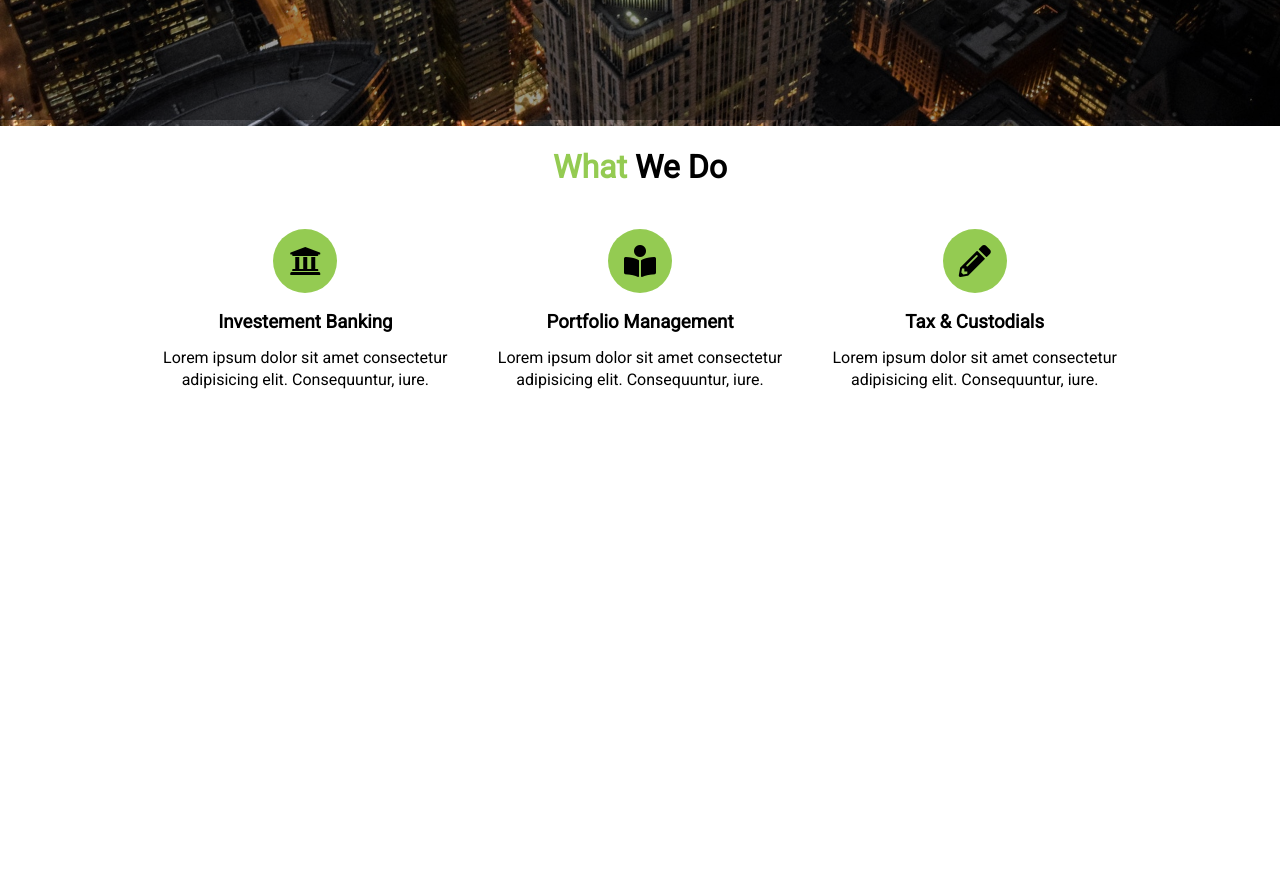
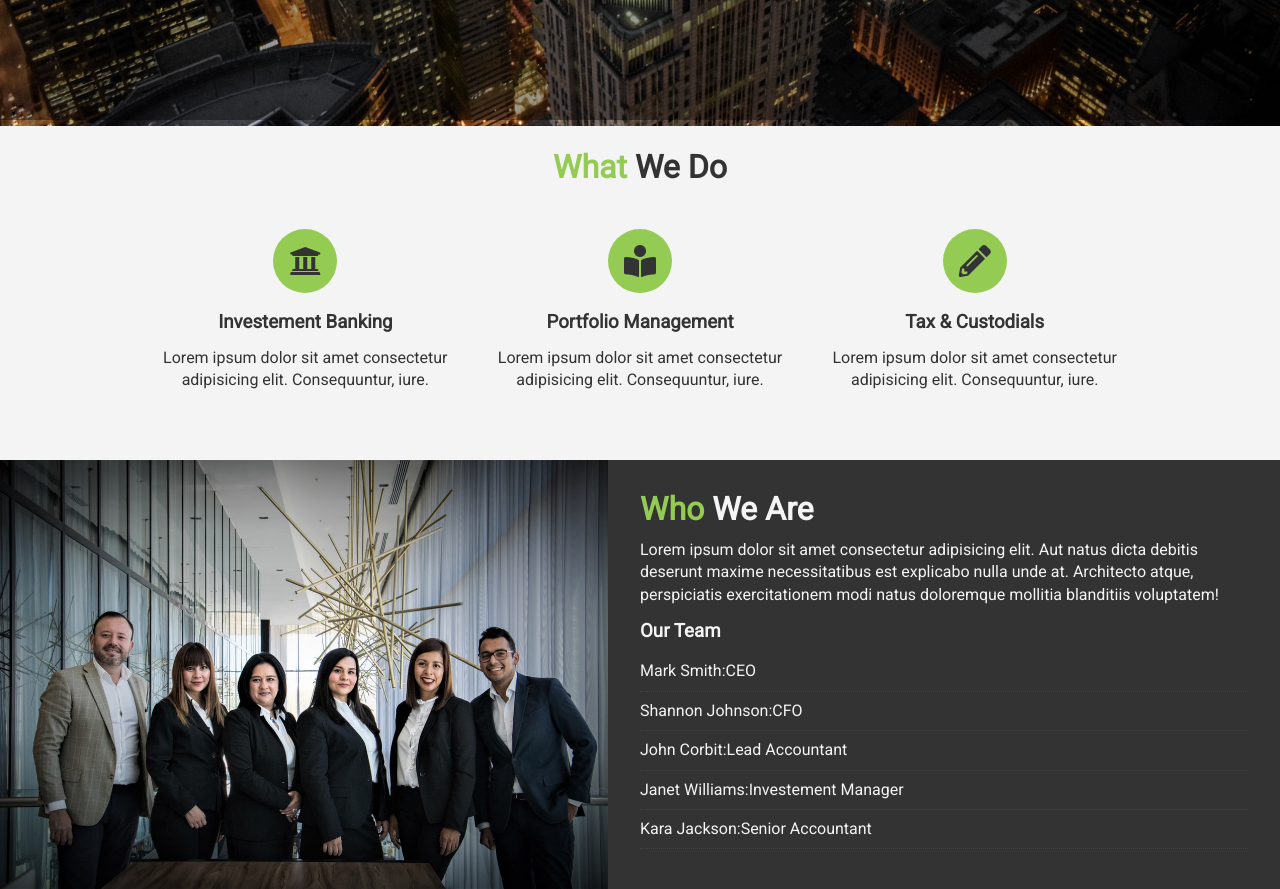
Before and after one commit to GunjanKadu/Edge-Ledger, a plain HTML site: page index.html in a window 1280 px wide. Shown: the part 740-1629 px from the top of the page. Before the commit the page ends 1200 px from the top, so only its background shows below. Drawn offline with Linux system fonts and the light colour scheme.

Commit message:
Section Who we are

```diff
--- a/css/style.css
+++ b/css/style.css
@@ -23,6 +23,14 @@ p {
 .text-primary {
   color: #94cb52;
 }
+.bg-light {
+  background: #f4f4f4;
+  color: #333;
+}
+.bg-dark {
+  background: #333;
+  color: #f4f4f4;
+}
 .l-heading {
   font-size: 4rem;
   margin-bottom: 0.75rem;
@@ -45,6 +53,14 @@ p {
   border: none;
   border-radius: 5px;
 }
+.list {
+  margin: 0.5rem 0;
+  list-style: none;
+}
+.list li {
+  padding: 0.5rem 0;
+  border-bottom: #444 dotted 1px;
+}
 .py-1 {
   padding: 1.5rem 0;
 }
@@ -53,6 +69,15 @@ p {
 }
 .py-3 {
   padding: 3rem 0;
+}
+.p-1 {
+  padding: 1.5rem;
+}
+.p-2 {
+  padding: 2rem;
+}
+.p-3 {
+  padding: 3rem;
 }
 .btn:hover {
   background: #7ab436;
@@ -141,3 +166,14 @@ p {
   border-radius: 50%;
   margin-bottom: 1rem;
 }
+
+/* Section:Who we Are */
+#who {
+  display: flex;
+}
+#who div {
+  flex: 1;
+}
+#who .who-img {
+  background: url('../img/people.jpg') no-repeat center center/cover;
+}
--- a/index.html
+++ b/index.html
@@ -92,5 +92,27 @@
         </div>
       </div>
     </section>
+
+    <!-- Section:Who we Are -->
+    <section id="who">
+      <div class="who-img"></div>
+      <div class="who-text bg-dark p-2">
+        <h2 class="m-heading"><span class="text-primary">Who </span>We Are</h2>
+        <p>
+          Lorem ipsum dolor sit amet consectetur adipisicing elit. Aut natus
+          dicta debitis deserunt maxime necessitatibus est explicabo nulla unde
+          at. Architecto atque, perspiciatis exercitationem modi natus
+          doloremque mollitia blanditiis voluptatem!
+        </p>
+        <h3>Our Team</h3>
+        <ul class="list">
+          <li>Mark Smith:CEO</li>
+          <li>Shannon Johnson:CFO</li>
+          <li>John Corbit:Lead Accountant</li>
+          <li>Janet Williams:Investement Manager</li>
+          <li>Kara Jackson:Senior Accountant</li>
+        </ul>
+      </div>
+    </section>
   </body>
 </html>
```
